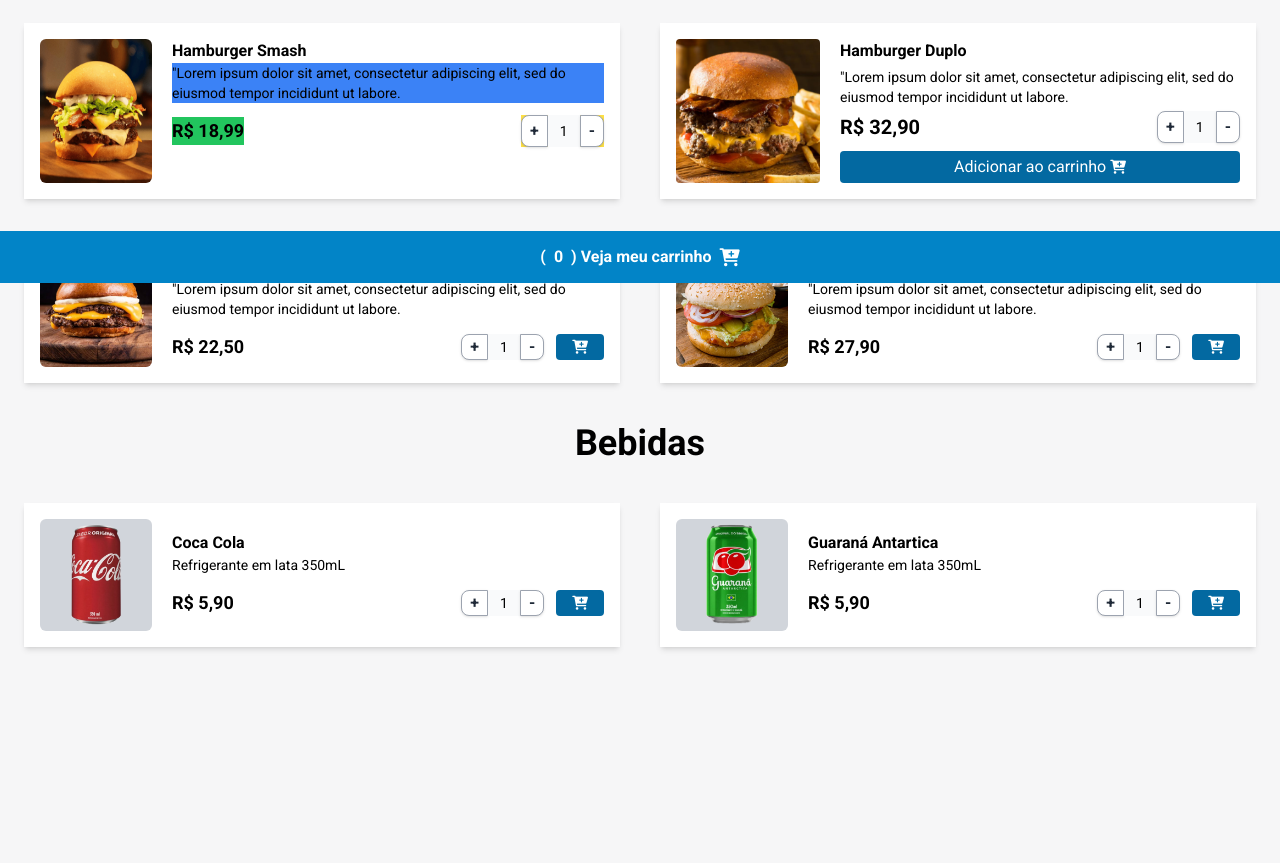
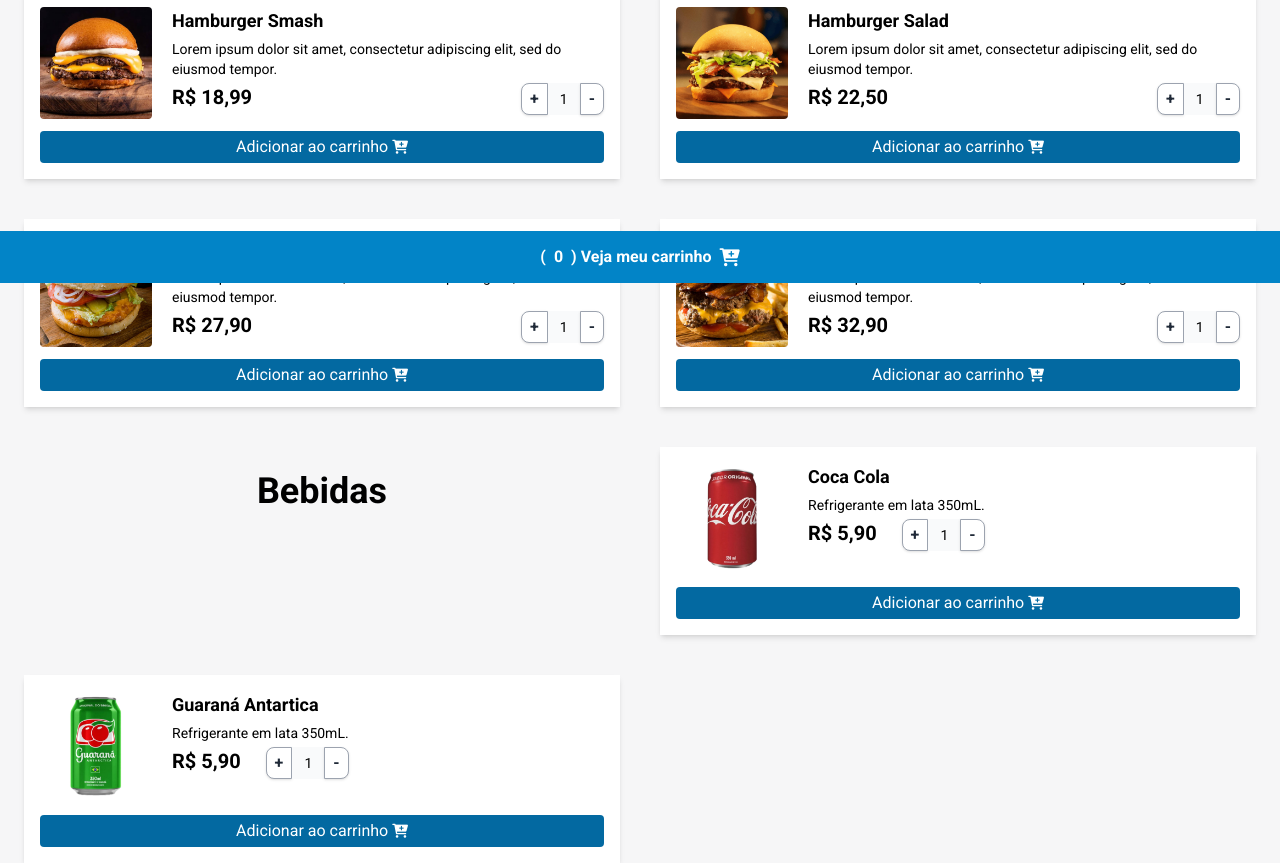
Before and after one commit to simoncarvalho10/cardapio, a website with bundled scripts: page index.html in a window 1280 px wide. Shown: the part 517-1380 px from the top of the page. Before the commit the page ends 1228 px from the top, so only its background shows below. Built offline with nearby package versions, Linux system fonts and the light colour scheme.

Commit message:
Cardapio ajuste grid 2

```diff
--- a/index.html
+++ b/index.html
@@ -36,25 +36,26 @@
         </div>
     </header>
     <!--Fim Header-->
-    <h2 class=" text-2xl md:text-4xl font-bold text-center my-10">
+    <h2 class=" text-2xl md:text-4xl font-bold text-center my-6">
         Conheça o nosso Menu
     </h2>
     <!--Inicio itens-->
     <div id="menu">
         <main class="grid grid-cols-1 md:grid-cols-2 gap-7 md:gap-10 mx-auto max-w-7xl px-6">
-            <div class="flex gap-5 bg-white shadow-md p-4">
+
+            <div class="qtdcontainer flex flex-col bg-white shadow-md p-4">
+                <div class="flex gap-5">
                     <img
-                    src="./assets/hamb-1.png"
+                        src="./assets/hamb-3.png"
                         alt="Hamburger Smash"
-                    class="w-28 h-29 rounded-md hover:scale-110 hover:-rotate-2 duration-300"
+                        class="w-28 h-28 rounded hover:scale-110 hover:-rotate-2 duration-300"
                     >
-                <div>
-                    <p class="font-bold">Hamburger Smash</p>
-                    <p class="text-sm bg-blue-500">"Lorem ipsum dolor sit amet, consectetur adipiscing elit, sed do eiusmod tempor
-                        incididunt ut labore. </p>
-                    <div class="flex items-center gap-2 justify-between mt-3 h-8">
-                        <p class="font-bold text-lg bg-green-500">R$ 18,99</p>
-                        <div class="qtdcontainer h-full flex gap-3 bg-yellow-300">
+                    <div class="Flex ">
+                        <p class="font-bold text-lg">Hamburger Smash</p>
+                        <p class="text-sm my-1">Lorem ipsum dolor sit amet, consectetur adipiscing elit, sed do eiusmod tempor. </p>
+                        <div class="flex gap-2 justify-between h-8">
+                            <p class="font-bold flex text-xl">R$ 18,99</p>
+                            <div class="h-full flex">
                                 <div class="flex">
                                     <button class="increment-button bg-white hover:bg-gray-100 text-gray-800 font-semibold px-2 border border-gray-400 rounded-s-lg shadow">+</button>
                                         <input type="text" class="quantity-input bg-gray-50 border-x-0 border-gray-300 text-center text-sm w-8" placeholder="999" required value="1" />
@@ -64,19 +65,28 @@
                         </div>
                     </div>
                 </div>
-            <div class="flex gap-5 bg-white shadow-md p-4">
+                <button
+                    class="add-to-cart-btn mt-3 w-full bg-sky-700  hover:bg-sky-400 text-white px-4 h-8 rounded"
+                    data-name="Hamburger Smash"
+                    data-price="18.99"
+                >
+                Adicionar ao carrinho <i class=" fa fa-cart-plus text-sm"></i>
+                </button>
+            </div>
+
+            <div class="qtdcontainer flex flex-col bg-white shadow-md p-4">
+                <div class="flex gap-5">
                     <img
-                    src="./assets/hamb-2.png"
-                    alt="Hamburger Duplo"
-                    class="w-36 h-29 rounded hover:scale-110 hover:-rotate-2 duration-300"
+                        src="./assets/hamb-1.png"
+                        alt="Hamburger Salad"
+                        class="w-28 h-28 rounded hover:scale-110 hover:-rotate-2 duration-300"
                     >
-                <div class="Flex flex-col">
-                    <p class="font-bold">Hamburger Duplo</p>
-                    <p class="text-sm my-1">"Lorem ipsum dolor sit amet, consectetur adipiscing elit, sed do eiusmod tempor
-                        incididunt ut labore. </p>
-                    <div class="flex items-center gap-2 justify-between my-1 h-8"">
-                        <p class="font-bold text-xl">R$ 32,90</p>
-                        <div class="qtdcontainer h-full flex gap-3">
+                    <div class="Flex ">
+                        <p class="font-bold text-lg">Hamburger Salad</p>
+                        <p class="text-sm my-1">Lorem ipsum dolor sit amet, consectetur adipiscing elit, sed do eiusmod tempor. </p>
+                        <div class="flex gap-2 justify-between h-8">
+                            <p class="font-bold flex text-xl">R$ 22,50</p>
+                            <div class="h-full flex">
                                 <div class="flex">
                                     <button class="increment-button bg-white hover:bg-gray-100 text-gray-800 font-semibold px-2 border border-gray-400 rounded-s-lg shadow">+</button>
                                         <input type="text" class="quantity-input bg-gray-50 border-x-0 border-gray-300 text-center text-sm w-8" placeholder="999" required value="1" />
@@ -84,143 +94,147 @@
                                 </div>
                             </div>
                         </div>
+                    </div>
+                </div>
                 <button
-                        class="add-to-cart-btn mt-1 w-full bg-sky-700  hover:bg-sky-400 text-white px-4 h-8 rounded"
-                        data-name="Hamburger Smash"
-                        data-price="18.99"
+                    class="add-to-cart-btn mt-3 w-full bg-sky-700  hover:bg-sky-400 text-white px-4 h-8 rounded"
+                    data-name="Hamburger Salad"
+                    data-price="22.50"
                 >
                 Adicionar ao carrinho <i class=" fa fa-cart-plus text-sm"></i>
                 </button>
             </div>
-            </div>
-            <div class="flex gap-5 bg-white shadow-md p-4">
+
+            <div class="qtdcontainer flex flex-col bg-white shadow-md p-4">
+                <div class="flex gap-5">
                     <img
-                    src="./assets/hamb-3.png"
-                    alt="Hamburger Salad"
-                    class="w-28 h-29 rounded-md hover:scale-110 hover:-rotate-2 duration-300"
+                        src="./assets/hamb-4.png"
+                        alt="Hamburger Chicken<"
+                        class="w-28 h-28 rounded hover:scale-110 hover:-rotate-2 duration-300"
                     >
-                <div>
-                    <p class="font-bold">Hamburger Salad</p>
-                    <p class="text-sm">"Lorem ipsum dolor sit amet, consectetur adipiscing elit, sed do eiusmod tempor
-                        incididunt ut labore. </p>
-                    <div class="flex items-center gap-2 justify-between mt-3 h-8">
-                        <p class="font-bold text-lg">R$ 22,50</p>
-                        <div class="qtdcontainer h-ful flex gap-3">
+                    <div class="Flex ">
+                        <p class="font-bold text-lg">Hamburger Chicken</p>
+                        <p class="text-sm my-1">Lorem ipsum dolor sit amet, consectetur adipiscing elit, sed do eiusmod tempor. </p>
+                        <div class="flex gap-2 justify-between h-8">
+                            <p class="font-bold flex text-xl">R$ 27,90</p>
+                            <div class="h-full flex">
                                 <div class="flex">
                                     <button class="increment-button bg-white hover:bg-gray-100 text-gray-800 font-semibold px-2 border border-gray-400 rounded-s-lg shadow">+</button>
                                         <input type="text" class="quantity-input bg-gray-50 border-x-0 border-gray-300 text-center text-sm w-8" placeholder="999" required value="1" />
                                     <button class="decrement-button bg-white hover:bg-gray-100 text-gray-800 font-semibold px-2 border border-gray-400 rounded-e-lg shadow">-</button>
                                 </div>
-
-                            <button
-                                class="add-to-cart-btn bg-sky-700 hover:bg-sky-400 text-white font-bold px-4 rounded"
-                                data-name="Hamburger salad"
-								data-price="22.50"
-                            >
-								<i class=" fa fa-cart-plus text-sm"></i>
-                            </button>
                             </div>
                         </div>
                     </div>
                 </div>
-            <div class="flex gap-5 bg-white shadow-md p-4">
+                <button
+                    class="add-to-cart-btn mt-3 w-full bg-sky-700  hover:bg-sky-400 text-white px-4 h-8 rounded"
+                    data-name="Hamburger Chicken"
+                    data-price="27.90"
+                >
+                Adicionar ao carrinho <i class=" fa fa-cart-plus text-sm"></i>
+                </button>
+            </div>
+
+            <div class="qtdcontainer flex flex-col bg-white shadow-md p-4">
+                <div class="flex gap-5">
                     <img
-                    src="./assets/hamb-4.png"
-                    alt="Hamburger Chicken"
-                    class="w-28 h-29 rounded-md hover:scale-110 hover:-rotate-2 duration-300"
+                        src="./assets/hamb-2.png"
+                        alt="Hamburger Duplo"
+                        class="w-28 h-28 rounded hover:scale-110 hover:-rotate-2 duration-300"
                     >
-                <div>
-                    <p class="font-bold">Hamburger Chicken</p>
-                    <p class="text-sm">"Lorem ipsum dolor sit amet, consectetur adipiscing elit, sed do eiusmod tempor
-                        incididunt ut labore. </p>
-                    <div class="flex items-center gap-2 justify-between mt-3 h-8">
-                        <p class="font-bold text-lg">R$ 27,90</p>
-                        <div class="qtdcontainer h-ful flex gap-3">
+                    <div class="Flex ">
+                        <p class="font-bold text-lg">Hamburger Duplo</p>
+                        <p class="text-sm my-1">Lorem ipsum dolor sit amet, consectetur adipiscing elit, sed do eiusmod tempor. </p>
+                        <div class="flex gap-2 justify-between h-8">
+                            <p class="font-bold flex text-xl">R$ 32,90</p>
+                            <div class="h-full flex">
                                 <div class="flex">
                                     <button class="increment-button bg-white hover:bg-gray-100 text-gray-800 font-semibold px-2 border border-gray-400 rounded-s-lg shadow">+</button>
                                         <input type="text" class="quantity-input bg-gray-50 border-x-0 border-gray-300 text-center text-sm w-8" placeholder="999" required value="1" />
                                     <button class="decrement-button bg-white hover:bg-gray-100 text-gray-800 font-semibold px-2 border border-gray-400 rounded-e-lg shadow">-</button>
                                 </div>
-
-							<button
-                                class="add-to-cart-btn bg-sky-700  hover:bg-sky-400 text-white font-bold px-4 rounded"
-                                data-name="Hamburger chicken"
-								data-price="27.90"
-                            >
-								<i class=" fa fa-cart-plus text-sm"></i>
-                            </button>
                             </div>
                         </div>
                     </div>
                 </div>
-        </main>
-        <h2 class="text-2xl md:text-4xl font-bold text-center w-full my-10">
+                <button
+                    class="add-to-cart-btn mt-3 w-full bg-sky-700  hover:bg-sky-400 text-white px-4 h-8 rounded"
+                    data-name="Hamburger Duplo"
+                    data-price="32.99"
+                >
+                Adicionar ao carrinho <i class=" fa fa-cart-plus text-sm"></i>
+                </button>
+            </div>
+
+        <h2 class="text-2xl md:text-4xl font-bold text-center w-full my-6">
             Bebidas
         </h2>
-        <div class="grid grid-cols-1 md:grid-cols-2 gap-7 md:gap-10 mx-auto max-w-7xl px-6 mb-16"></main>
-            <div class="flex gap-5 bg-white shadow-md p-4">
+
+        <div class="qtdcontainer flex flex-col bg-white shadow-md p-4">
+            <div class="flex gap-5">
                 <img
                     src="./assets/refri-1.png"
                     alt="Coca Cola"
-                    class="bg-gray-300 w-28 h-29 rounded-md hover:scale-110 hover:-rotate-2 duration-300"
+                    class="w-28 h-28 rounded hover:scale-110 hover:-rotate-2 duration-300"
                 >
-                <div class="w-full flex flex-col justify-center">
-                    <p class="font-bold ">Coca Cola</p>
-                    <p class="text-sm">
-                        Refrigerante em lata 350mL
-                    </p>
-                    <div class="flex items-center gap-2 justify-between mt-3 h-8">
-                        <p class="font-bold text-lg">R$ 5,90</p>
-                        <div class="qtdcontainer h-ful flex gap-3">
+                <div class="Flex ">
+                    <p class="font-bold text-lg">Coca Cola</p>
+                    <p class="text-sm my-1">Refrigerante em lata 350mL.</p>
+                    <div class="flex gap-2 justify-between h-8">
+                        <p class="font-bold flex text-xl">R$ 5,90</p>
+                        <div class="h-full flex">
                             <div class="flex">
                                 <button class="increment-button bg-white hover:bg-gray-100 text-gray-800 font-semibold px-2 border border-gray-400 rounded-s-lg shadow">+</button>
                                     <input type="text" class="quantity-input bg-gray-50 border-x-0 border-gray-300 text-center text-sm w-8" placeholder="999" required value="1" />
                                 <button class="decrement-button bg-white hover:bg-gray-100 text-gray-800 font-semibold px-2 border border-gray-400 rounded-e-lg shadow">-</button>
                             </div>
-
-                            <button
-                                class="add-to-cart-btn bg-sky-700  hover:bg-sky-400 text-white font-bold px-4 rounded"
-                                data-name="Coca Cola"
-                                data-price="5.90"
-                            >
-								<i class=" fa fa-cart-plus text-sm"></i>
-                            </button>
                         </div>
                     </div>
                 </div>
             </div>
-            <div class="flex gap-5 bg-white shadow-md p-4">
+            <button
+                class="add-to-cart-btn mt-3 w-full bg-sky-700  hover:bg-sky-400 text-white px-4 h-8 rounded"
+                data-name="Coca Cola"
+                data-price="5.90"
+            >
+            Adicionar ao carrinho <i class=" fa fa-cart-plus text-sm"></i>
+            </button>
+        </div>
+
+
+        <div class="qtdcontainer flex flex-col bg-white shadow-md p-4">
+            <div class="flex gap-5">
                 <img
                     src="./assets/refri-2.png"
-                    alt="Guarana Antartica"
-                    class="bg-gray-300 w-28 h-29 rounded-md hover:scale-110 hover:-rotate-2 duration-300"
+                    alt="Guaraná Antartica"
+                    class="w-28 h-28 rounded hover:scale-110 hover:-rotate-2 duration-300"
                 >
-                <div class="w-full flex flex-col justify-center">
-                    <p class="font-bold">Guaraná Antartica</p>
-                    <p class="text-sm">
-                        Refrigerante em lata 350mL
-                    </p>
-                    <div class="flex items-center gap-2 justify-between mt-3 h-8">
-                        <p class="font-bold text-lg">R$ 5,90</p>
-                        <div class="qtdcontainer h-ful flex gap-3">
+                <div class="Flex ">
+                    <p class="font-bold text-lg">Guaraná Antartica</p>
+                    <p class="text-sm my-1">Refrigerante em lata 350mL.</p>
+                    <div class="flex gap-2 justify-between h-8">
+                        <p class="font-bold flex text-xl">R$ 5,90</p>
+                        <div class="h-full flex">
                             <div class="flex">
                                 <button class="increment-button bg-white hover:bg-gray-100 text-gray-800 font-semibold px-2 border border-gray-400 rounded-s-lg shadow">+</button>
                                     <input type="text" class="quantity-input bg-gray-50 border-x-0 border-gray-300 text-center text-sm w-8" placeholder="999" required value="1" />
                                 <button class="decrement-button bg-white hover:bg-gray-100 text-gray-800 font-semibold px-2 border border-gray-400 rounded-e-lg shadow">-</button>
                             </div>
-
-                            <button
-                                class="add-to-cart-btn bg-sky-700  hover:bg-sky-400 text-white font-bold px-4 rounded"
-                                data-name="Guarana Antartica"
-                                data-price="5.90"
-                            >
-								<i class=" fa fa-cart-plus text-sm"></i>
-                            </button>
                         </div>
                     </div>
                 </div>
             </div>
+            <button
+                class="add-to-cart-btn mt-3 w-full bg-sky-700  hover:bg-sky-400 text-white px-4 h-8 rounded"
+                data-name="Guarana Antartica"
+                data-price="5.90"
+            >
+            Adicionar ao carrinho <i class=" fa fa-cart-plus text-sm"></i>
+            </button>
         </div>
+
+
     </div>
     <div
         class="bg-black/80 w-full h-full fixed top-0 left-0 z-[99] hidden items-center justify-center"
--- a/script.js
+++ b/script.js
@@ -113,7 +113,7 @@
         onClick: function(){} // Callback after click
       }).showToast();
 
-    uppdateCartModal()
+    uppdateCartModal();
 }
 
 function uppdateCartModal(){
```
Also changed, not shown: styles/output.css. Lines whose indentation alone changed are shown as unchanged.
